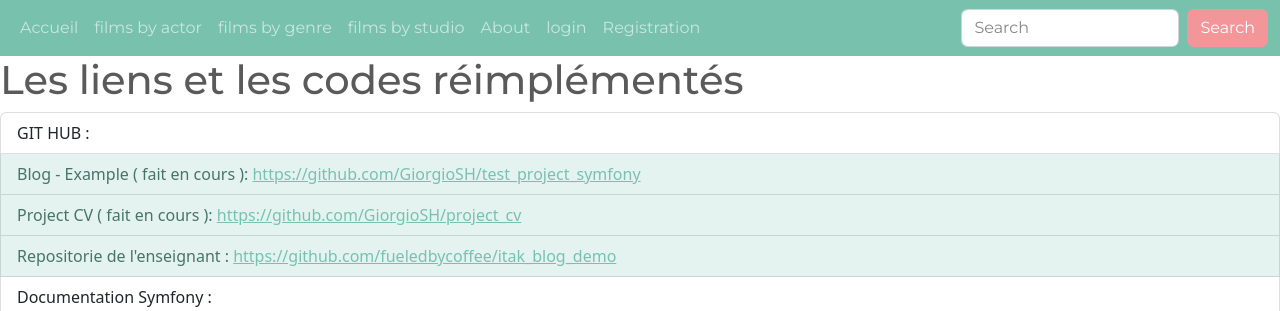
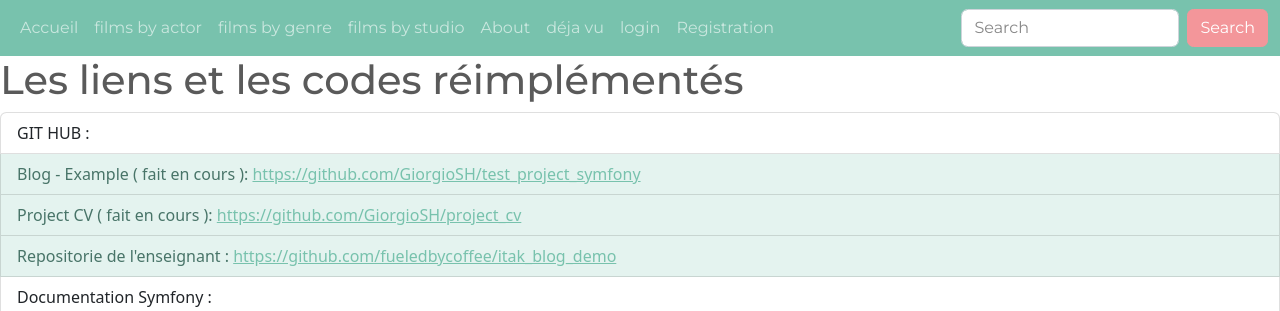
Before and after one commit to GiorgioSH/MyMovieDB_Final_symfony, a Symfony app: template templates/main/about.html.twig in a window 1280 px wide. Shown: the top 311 px of the page. Run offline with Twig, Linux system fonts and the light colour scheme; the template is opened without the code that fills it, so the values that code supplies are empty; some libraries are stand-ins or nearby versions.

Commit message:
Update base.html.twig

```diff
--- a/templates/base.html.twig
+++ b/templates/base.html.twig
@@ -30,6 +30,9 @@
                     <li class="nav-item">
                         <a class="nav-link" href="/about">About</a>
                     </li>
+                     <li class="nav-item">
+                        <a class="nav-link" href="/vu">déja vu</a>
+                    </li>
                     <li class="nav-item">
                         <a class="nav-link" href="/login">login</a>
                     </li>
```
